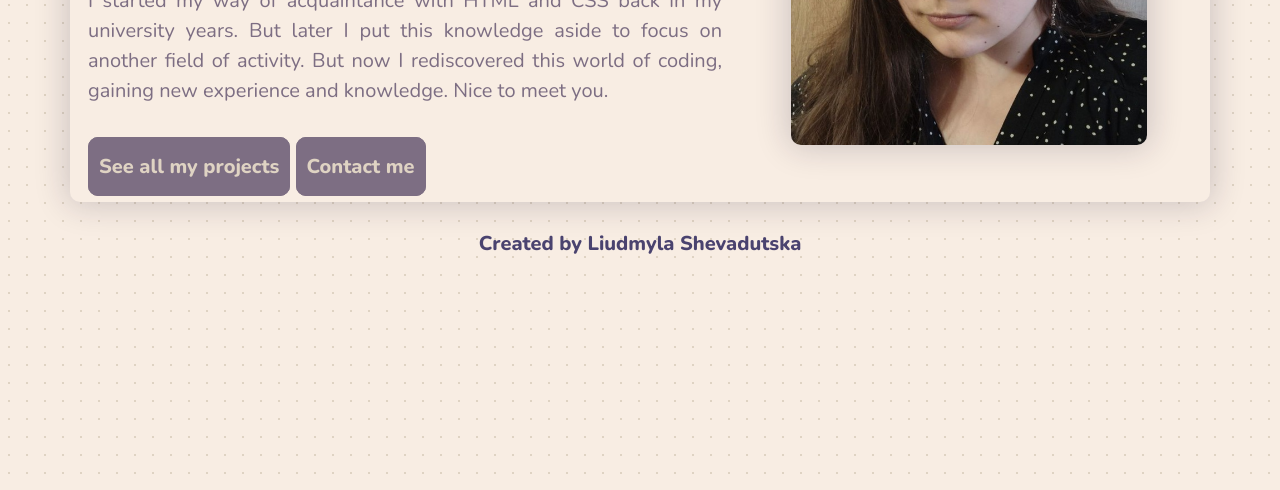
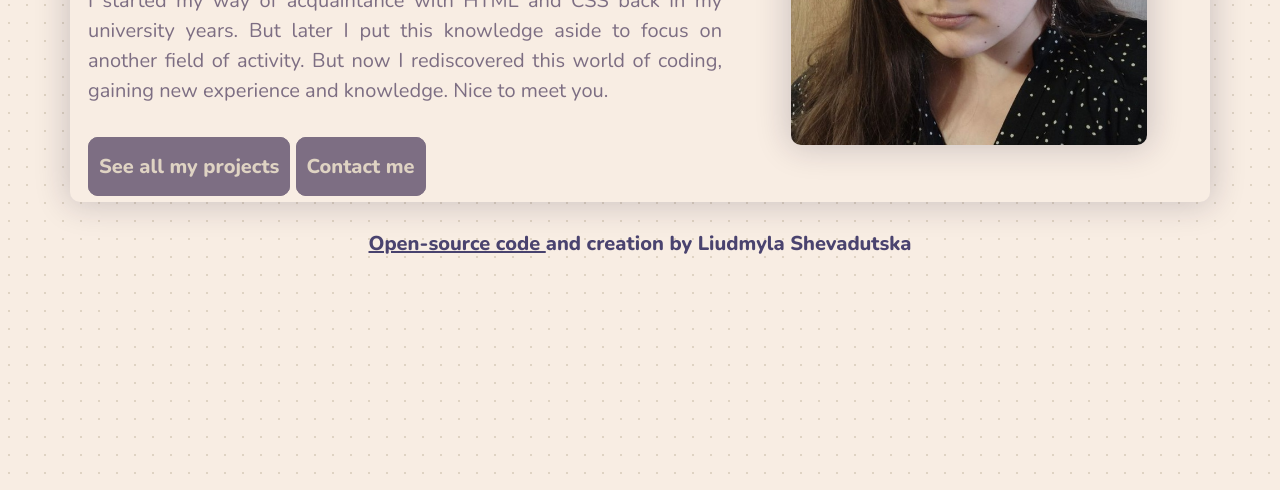
Before and after one commit to LiudmylaSheva/My-final-project, a plain HTML site: page about.html in a window 1280 px wide. Shown: the part 310-800 px from the top of the page. Drawn offline with nearby package versions, Linux system fonts and the light colour scheme.

Commit message:
Added GitHub link

```diff
--- a/about.html
+++ b/about.html
@@ -119,7 +119,16 @@
 		<br />
 		<footer class="container">
 			<div class="row">
-				<h2>Created by Liudmyla Shevadutska</h2>
+				<h2>
+					<a
+						href="https://github.com/LiudmylaSheva/My-final-project"
+						title="GitHub Repository"
+						target="_blank"
+					>
+						Open-source code
+					</a>
+					and creation by Liudmyla Shevadutska
+				</h2>
 			</div>
 		</footer>
 	</body>
--- a/styles/contact.css
+++ b/styles/contact.css
@@ -158,6 +158,15 @@ footer h2 {
 	text-align: center;
 }
 
+footer a {
+	color: rgb(54, 48, 98, 0.9);
+	text-decoration: underline;
+}
+
+footer a:hover {
+	color: var(--text-color);
+}
+
 .navbar {
 	max-width: 100%;
 	background-color: var(--main-branding-color);
--- a/styles/style.css
+++ b/styles/style.css
@@ -138,6 +138,15 @@ footer h2 {
 	text-align: center;
 }
 
+footer a {
+	color: rgb(54, 48, 98, 0.9);
+	text-decoration: underline;
+}
+
+footer a:hover {
+	color: var(--text-color);
+}
+
 .main-head {
 	background-color: var(--main-branding-color);
 	text-align: center;
--- a/styles/style_about.css
+++ b/styles/style_about.css
@@ -142,6 +142,15 @@ footer h2 {
 	text-align: center;
 }
 
+footer a {
+	color: rgb(54, 48, 98, 0.9);
+	text-decoration: underline;
+}
+
+footer a:hover {
+	color: var(--text-color);
+}
+
 .lear-more-button {
 	background-color: var(--text-color);
 	color: var(--main-branding-color);
--- a/styles/work.css
+++ b/styles/work.css
@@ -228,6 +228,15 @@ footer h2 {
 	text-align: center;
 }
 
+footer a {
+	color: rgb(54, 48, 98, 0.9);
+	text-decoration: underline;
+}
+
+footer a:hover {
+	color: var(--text-color);
+}
+
 .main-head {
 	background-color: var(--main-branding-color);
 	text-align: center;
```
Also changed, not shown: contact.html (+10 -1 lines), index.html (+10 -1 lines), works.html (+10 -1 lines).
